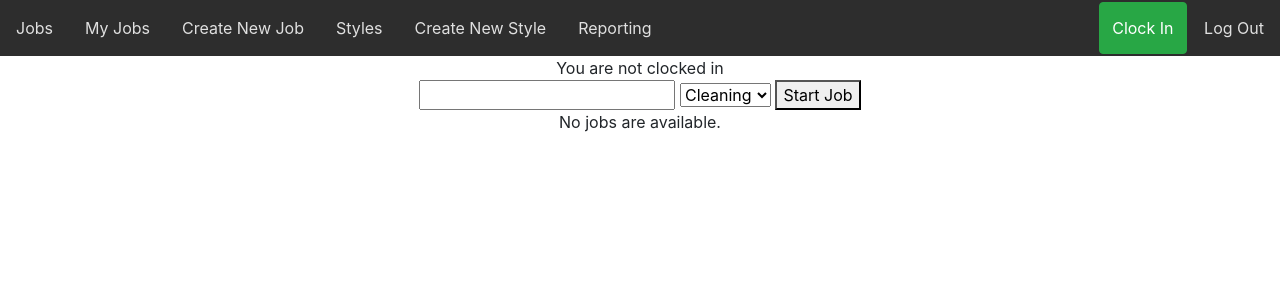
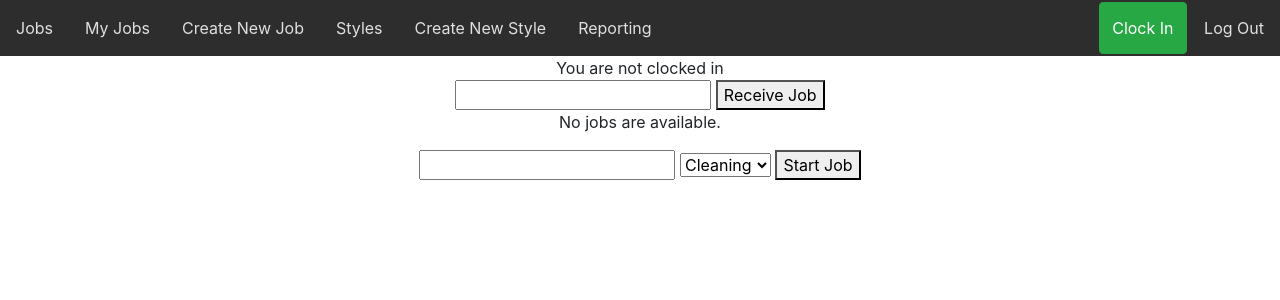
Before and after one commit to dszwarc/culet2, a Django app: page /culet/jobs/my_jobs/ in a window 1280 px wide. Shown: the top 300 px of the page. Run offline with Django 5.2, Linux system fonts and the light colour scheme; a user stored in the database is signed in; tables that the repository leaves empty hold one stand-in row (values such as "Sample post"); data that the repository does not hold is empty; some libraries are stand-ins or nearby versions; some web fonts are replaced.

Commit message:
added receive functionality and updated job model to have location vs assignment

```diff
--- a/culet/models.py
+++ b/culet/models.py
@@ -68,7 +68,8 @@ class Job(models.Model):
     created = models.DateTimeField(default=timezone.now, editable = False)
     due = models.DateField(default=timezone.now)
     last_updated = models.DateTimeField(auto_now=True)
-    assigned_to = models.ForeignKey(Employee, on_delete=models.CASCADE, null=True)
+    assigned_to = models.ForeignKey(Employee, on_delete=models.CASCADE, null=True, related_name='job_assignment')
+    location = models.ForeignKey(Employee, on_delete=models.CASCADE, null=True, related_name='job_location')
     notes = models.TextField(default="")
 
     @property
--- a/culet/templates/jobs/index.html
+++ b/culet/templates/jobs/index.html
@@ -18,6 +18,7 @@
                 <td>Name</td>
                 <td>Style</td>
                 <td>Assigned To</td>
+                <td>Location</td>
                 <td>Customer</td>
                 <td>Due Date</td>
             </tr>
@@ -31,6 +32,7 @@
                                 {{job.assigned_to}}
                             {% endif %}
                         </td>
+                        <td>{{ job.location }}</td>
                         <td>{{ job.customer }}</td>
                         <td {% if job.is_past_due%}class="past_due"{% else %}{% endif %}>{{ job.due }}</td>
 
--- a/culet/templates/jobs/my_jobs.html
+++ b/culet/templates/jobs/my_jobs.html
@@ -4,15 +4,10 @@
 
 {% if user.is_authenticated %}
 
-<form action="/culet/activities/start" method="POST">
+<form action="{% url 'culet:receive' %}" method="POST">
     {% csrf_token %}
     <input name="job" type="text">
-    <select name="name" id="">
-        <option value="cleaning">Cleaning</option>
-        <option value="polishing">Polishing</option>
-        <option value="setting">Setting</option>
-    </select>
-    <button type="submit">Start Job</button>
+    <button type="submit">Receive Job</button>
 </form>
 
 {% if messages %}
@@ -55,6 +50,15 @@
 
 {% endif %}
 
-
+<form action="/culet/activities/start" method="POST">
+    {% csrf_token %}
+    <input name="job" type="text">
+    <select name="name" id="">
+        <option value="cleaning">Cleaning</option>
+        <option value="polishing">Polishing</option>
+        <option value="setting">Setting</option>
+    </select>
+    <button type="submit">Start Job</button>
+</form>
 
 {% endblock content %}
--- a/culet/templates/styles/index.html
+++ b/culet/templates/styles/index.html
@@ -17,7 +17,7 @@
         <table class="index_table">
             <tr>
                 <td>Style Name</td>
-                <td>Customer</td>
+                <td>Product Type</td>
             </tr>
 
             {% for style in style_list %}
--- a/culet/urls.py
+++ b/culet/urls.py
@@ -17,4 +17,5 @@ urlpatterns = [
     path("reporting", views.ReportingListView.as_view(), name="reporting"),
     path("clock_in",views.clock_in,name="clock_in"),
     path("clock_out", views.clock_out,name="clock_out"),
+    path("receive", views.receive,name='receive'),
 ]
--- a/culet/views.py
+++ b/culet/views.py
@@ -8,7 +8,7 @@ from django.contrib import messages
 from django.shortcuts import render
 from django.contrib.auth.mixins import LoginRequiredMixin
 from .filters import JobFilter, ActivityFilter
-from .forms import JobForm, StyleForm
+from .forms import JobForm, StyleForm, JobUpdateForm
 
 class JobListView(LoginRequiredMixin,generic.ListView):
     model = Job
@@ -80,8 +80,8 @@ class JobCreateView(LoginRequiredMixin,generic.CreateView):
 
 class JobUpdateView(LoginRequiredMixin,generic.UpdateView):
     model = Job
+    form_class = JobUpdateForm
     template_name = "jobs/update.html"
-    fields = '__all__'
     success_url=reverse_lazy('culet:index_job')
 
 class StyleListView(LoginRequiredMixin,generic.ListView):
@@ -107,9 +107,11 @@ class AssignJobView(LoginRequiredMixin,generic.TemplateView):
         job.assigned_to = Employee.objects.get(id=request.POST["employee"])
         job.save()
         messages.success(request,f"Job {job.job_num} has been assigned.")
-        return render(request, 'jobs/assign.html')
+        #return render(request, 'jobs/assign.html')
+        return HttpResponseRedirect(reverse('culet:assign_job'))
 
 def startWork(request):
+    #NEED LOGIC TO PREVENT EMP FROM STARTING WORK THAT IS NOT ASSIGNED TO THEM OR IF THEY ARE NOT LOGGED IN
     job_query = Job.objects.get(job_num=request.POST["job"])
 
     # if job is not active, creates an acitivty for it with start time now
@@ -125,7 +127,6 @@ def startWork(request):
         #makes job object active if it was not
         job_query.active = True
 
-        #
         job_query.assigned_to = Employee.objects.get(user=request.user)
 
         job_query.save()
@@ -135,6 +136,7 @@ def startWork(request):
     return HttpResponseRedirect(reverse('culet:my_jobs'))
 
 def stopWork(request, pk, job_id):
+    #NEED LOGIC TO PREVENT EMP FROM STARTING WORK THAT IS NOT ASSIGNED TO THEM OR IF THEY ARE NOT LOGGED IN
     activ = Activity.objects.get(id=pk)
     if not activ.end:
         activ.end = timezone.now()
@@ -176,3 +178,11 @@ def clock_out(request):
     else:
         messages.success(request, "Can't clock out because you are not clocked in.")
         return HttpResponseRedirect(reverse('culet:index_job'))
+
+def receive(request):
+    #NOT TESTED. NEEDS UPDATING FOR LIMITING WHEN THIS IS ALLOWED
+    job = Job.objects.get(job_num=request.POST["job"])
+    job.location = request.user.employee
+    job.save()
+    messages.success(request, f"Job {job.job_num} Received")
+    return HttpResponseRedirect(reverse('culet:my_jobs'))
```
Also changed, not shown: culet/forms.py (+14 -0 lines), culet/migrations/0018_job_location_alter_job_assigned_to.py (added).
